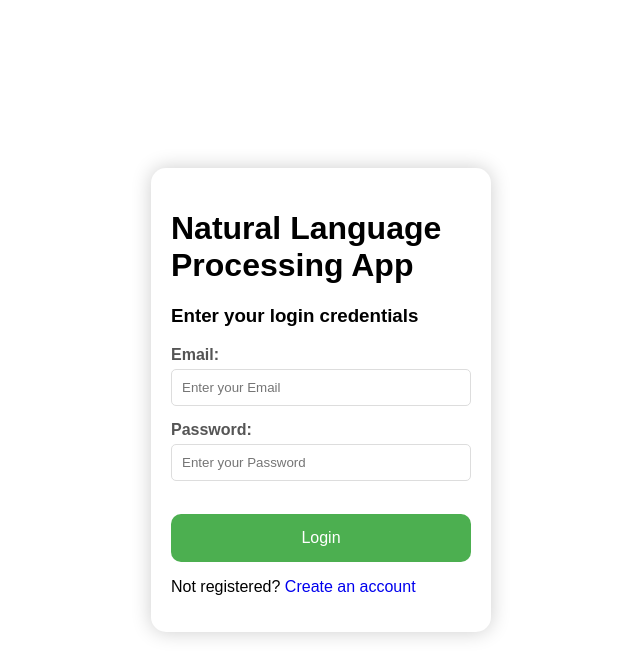
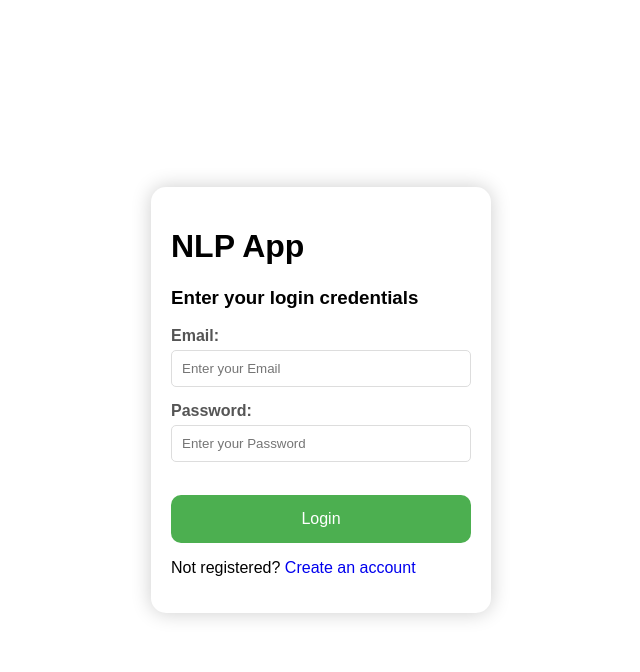
Before and after one commit to Himanshu-Yadav-0/NLP-APP, a Flask app: page / in a window 1280 px wide. Shown: the top 672 px of the page, without its empty margins (319-959 px from the left). Run offline with Flask 3, Linux system fonts and the light colour scheme.

Commit message:
updated test

```diff
--- a/templates/login.html
+++ b/templates/login.html
@@ -61,7 +61,7 @@
   </head>
   <body>
     <div class="main">
-      <h1>Natural Language Processing App</h1>
+      <h1>NLP App</h1>
       {% if message %} {% if code == 0 %}
       <p style="color: #af4c4c">{{ message }}</p>
       {% elif code == 1 %}
```
